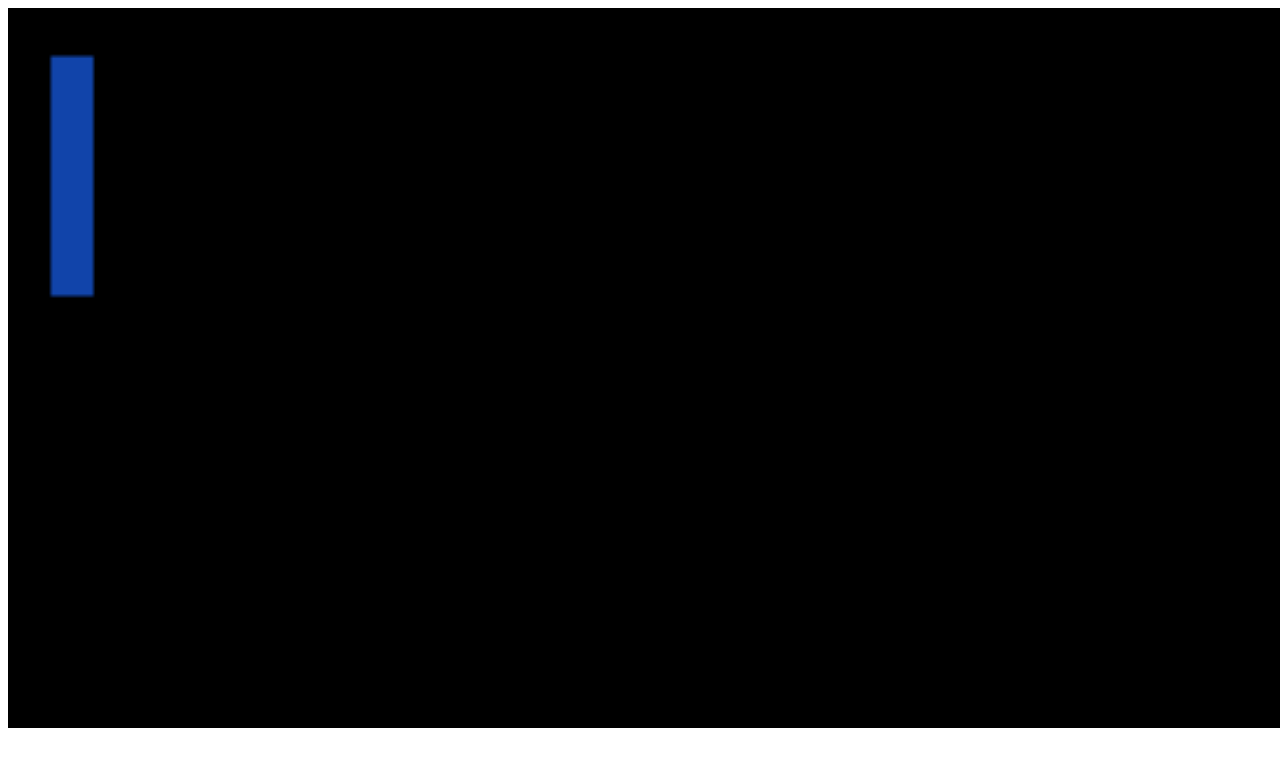
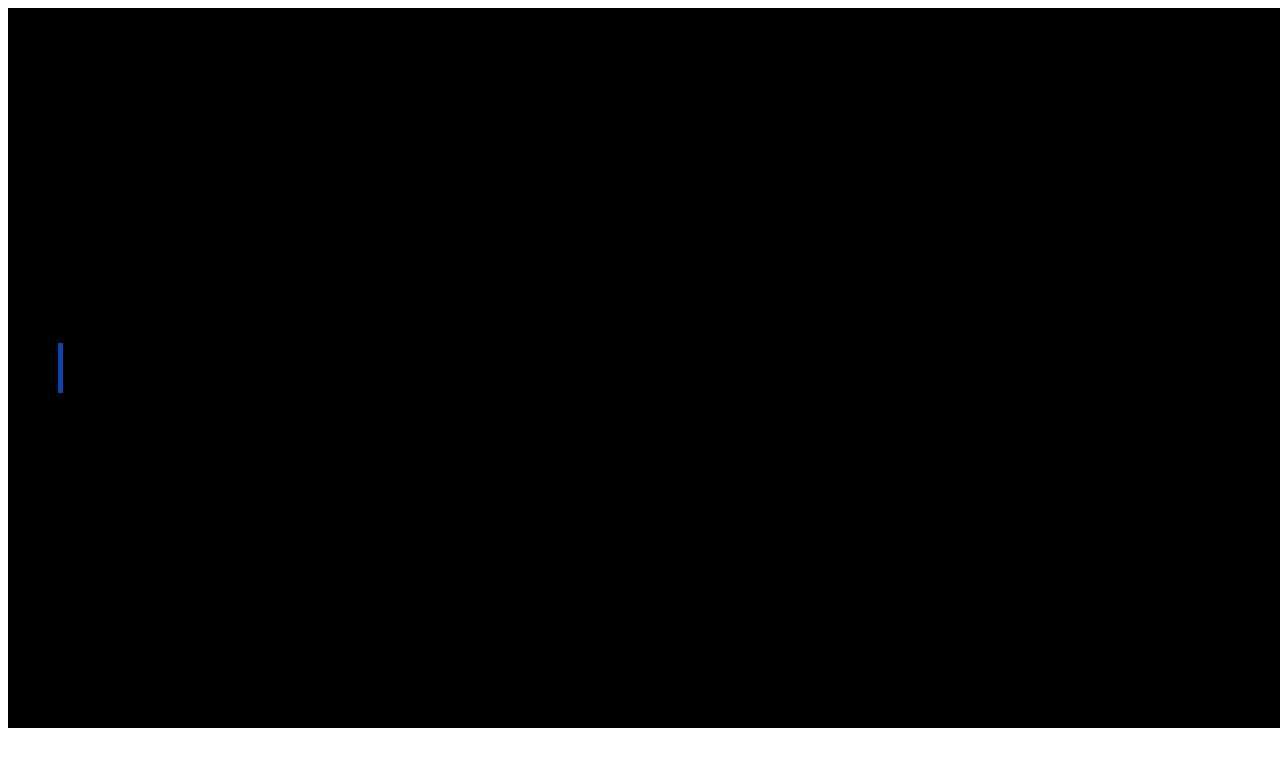
Before and after one commit to redru/NewGame, a website: page index.html in a window 1280 px wide. Drawn offline with nearby package versions, Linux system fonts and the light colour scheme.

Commit message:
Bugfix: Canvas now get sized correctly

```diff
--- a/engine/Core.js
+++ b/engine/Core.js
@@ -27,8 +27,8 @@
         this.canvas = document.getElementById(target ? target : '2DBoard');
         this.ctx = this.canvas.getContext('2d');
         this.canvasDim = {
-            width   : parseInt(this.canvas.style.width.replace('px', '')),
-            height  : parseInt(this.canvas.style.height.replace('px', ''))
+            width   : parseInt(this.canvas.width),
+            height  : parseInt(this.canvas.height)
         };
 
         return this.ctx;
--- a/index.html
+++ b/index.html
@@ -6,7 +6,7 @@
 </head>
 <body>
 
-<canvas id="2DBoard" style="width: 1280px; height: 720px"></canvas>
+<canvas id="2DBoard" width="1280" height="720"></canvas>
 
 <script src="node_modules/jquery/dist/jquery.min.js"></script>
 <script src="engine/Core.js"></script>
--- a/scripts/Character.js
+++ b/scripts/Character.js
@@ -19,8 +19,8 @@
     };
 
     Character.prototype.update = function(time) {
-        if (Core.isKeyPressed(83)) this.ypos += 5;
-        if (Core.isKeyPressed(87)) this.ypos -= 5;
+        if (Core.isKeyPressed(83)) this.ypos += 15;
+        if (Core.isKeyPressed(87)) this.ypos -= 15;
     };
 
     Character.prototype.draw = function(ctx) {
--- a/scripts/Game.js
+++ b/scripts/Game.js
@@ -7,7 +7,7 @@
     let ctx = core.initGraphics();
 
     let char = new Character();
-    char.configure({ x: 10, y: 10 }, { width: 10, height: 50 });
+    char.configure({ x: 50, y: (core.canvasDim.height / 2) - 25 }, { width: 5, height: 50 });
 
     core.gameCallback = function(time) {
         char.update(time);
```
